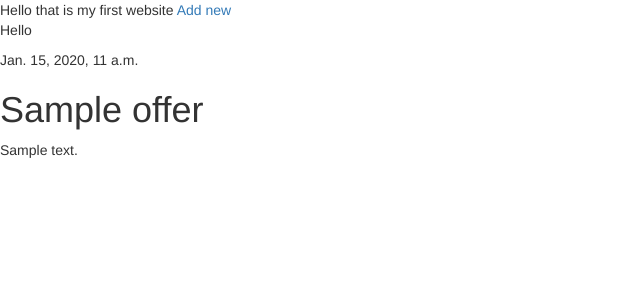
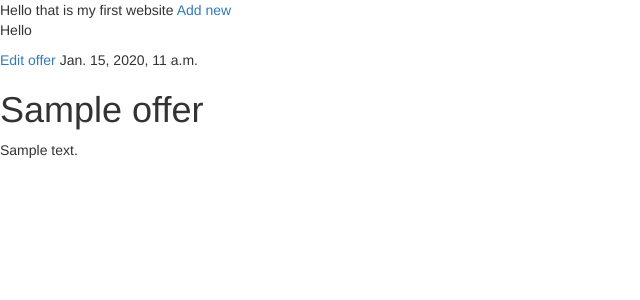
Before and after one commit to arkadiusz88/bytom, a Django app: page /offer/1/ in a window 1280 px wide. Shown: the top 300 px of the page, without its empty margins (0-640 px from the left). Run offline with Django 3.2, Linux system fonts and the light colour scheme; tables that the repository leaves empty hold one stand-in row (Sample ...); some libraries are stand-ins or nearby versions.

Commit message:
Adding method to edit existing form data

```diff
--- a/oferia/templates/oferia/base.html
+++ b/oferia/templates/oferia/base.html
@@ -13,7 +13,7 @@
 <body>
 Hello that is my first website
 
-<a href = "{% url 'offer_new_edit' %}">Add new </a>
+<a href = "{% url 'offer_new' %}">Add new </a>
 
 
    {% block content %}
--- a/oferia/templates/oferia/offer_detail.html
+++ b/oferia/templates/oferia/offer_detail.html
@@ -1,7 +1,7 @@
 {% extends 'oferia/base.html' %}
 
 {% block content %}
-<p>Hello</p>
+<p>Hello</p><a href="{% url 'offer_edit' pk=detailedOffer.pk %}">Edit offer</a>
 
 {% if detailedOffer.published_date %}
     {{ detailedOffer.published_date }}
--- a/oferia/urls.py
+++ b/oferia/urls.py
@@ -5,5 +5,6 @@ from . import views
 urlpatterns = [
     path('', views.oferia_list, name='oferia_list'),
     path('offer/<int:pk>/', views.offer_detail, name='offer_detail'),
-    path('offer/new', views.offer_new_edit, name='offer_new_edit')
+    path('offer/new', views.offer_new, name='offer_new'),
+    path('offer/edit/<int:pk>/', views.offer_edit, name = 'offer_edit')
 ]
--- a/oferia/views.py
+++ b/oferia/views.py
@@ -14,15 +14,31 @@ def offer_detail(request, pk):
     return render(request, "oferia/offer_detail.html", {'detailedOffer': offer})
 
 
-def offer_new_edit(request):
+def offer_new(request):
     if request.method == 'POST':
         form = OfferForm(request.POST)
         if form.is_valid():
             offer = form.save(commit = False)
-            offer.author =  request.user
+            offer.author = request.user
             offer.published_date = timezone.now()
             offer.save()
             return redirect('offer_detail', pk = offer.pk)
     else:
         form = OfferForm
-        return render(request, "oferia/offer_edit.html", {'form' : form})
+    return render(request, "oferia/offer_edit.html", {'form' : form})
+
+
+def offer_edit(request, pk):
+    offer = get_object_or_404(Offer, pk = pk)
+
+    if request.method == 'POST':
+        form = OfferForm(request.POST, instance=offer)
+        if form.is_valid():
+            offer = form.save(commit = False)
+            offer.author = request.user
+            offer.published_date = timezone.now()
+            offer.save()
+            return redirect('offer_detail', pk = offer.pk)
+    else:
+        form = OfferForm(instance=offer)
+    return render(request, "oferia/offer_edit.html", {'form' : form})
```
